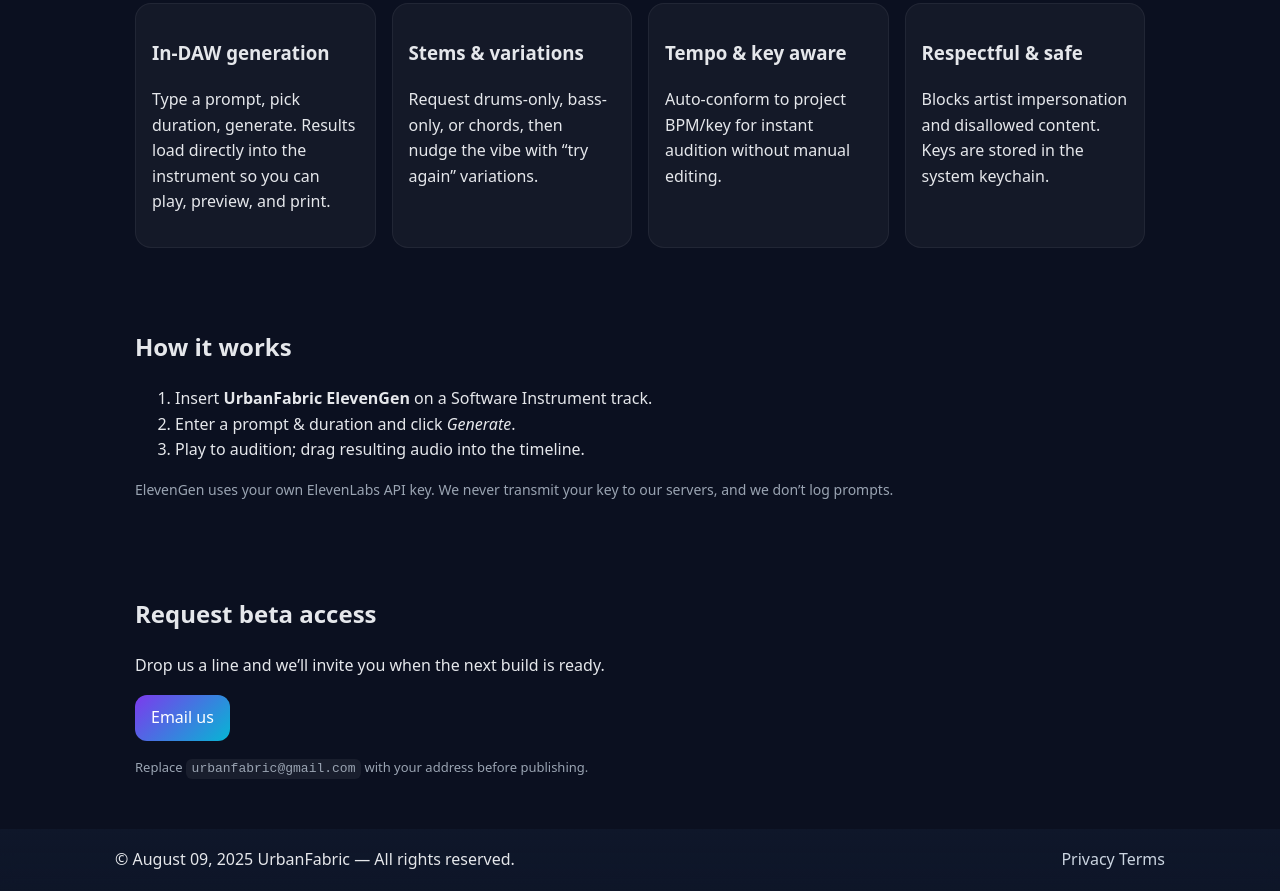
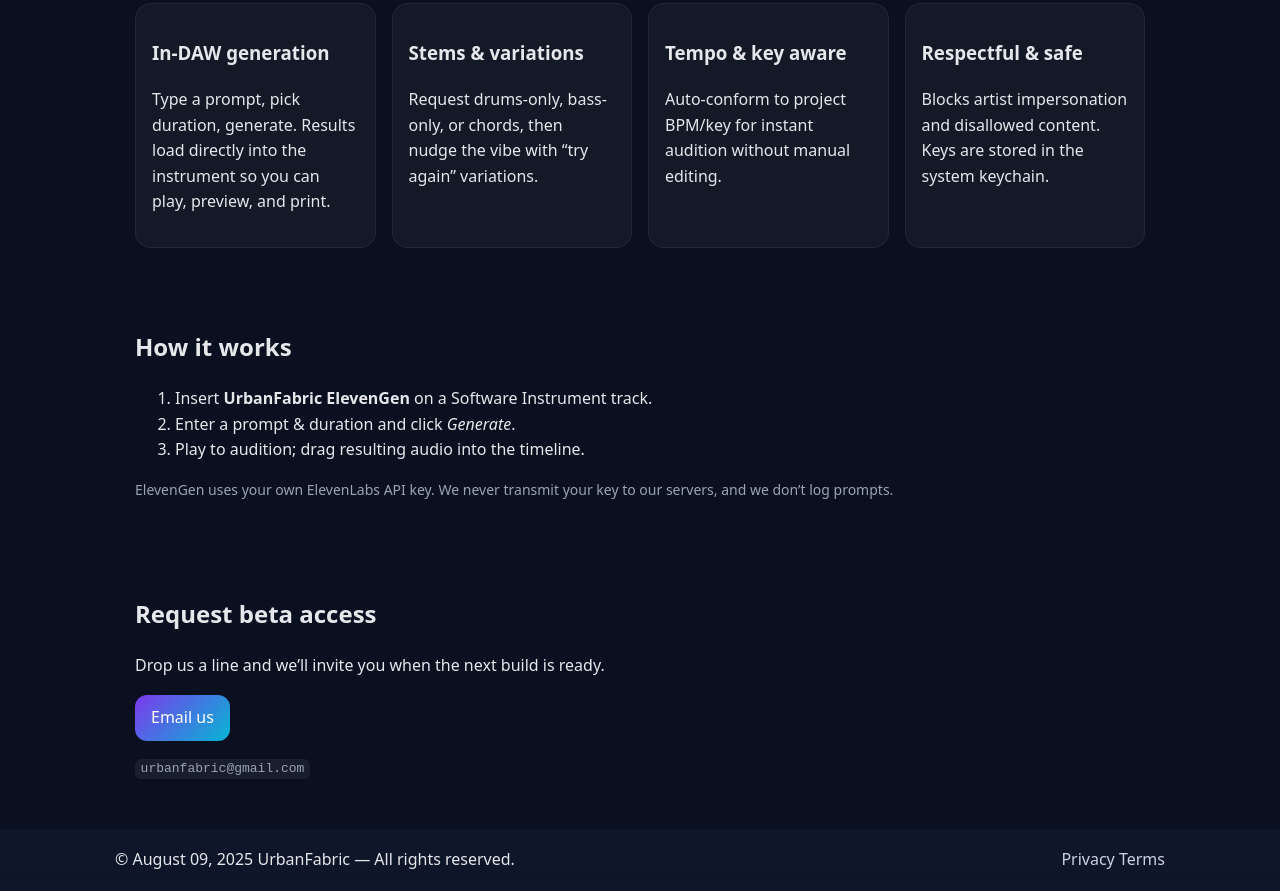
Before and after one commit to urbanfabric-music/urbanfabric-site, a plain HTML site: page index.html in a window 1280 px wide. Shown: the part 567-1458 px from the top of the page. Drawn offline with Linux system fonts and the light colour scheme.

Commit message:
Update index.html
updated email again.

```diff
--- a/index.html
+++ b/index.html
@@ -80,7 +80,7 @@
         <h2>Request beta access</h2>
         <p>Drop us a line and we’ll invite you when the next build is ready.</p>
         <p><a id="mailto" class="btn btn-primary" href="mailto:urbanfabric@gmail.com?subject=UrbanFabric%20ElevenGen%20Beta&body=Tell%20us%20how%20you%20plan%20to%20use%20it%20(e.g.%20Logic%20on%20macOS%2C%20social%20cues%2C%20practice%20tools)%2C%20and%20we%27ll%20add%20you%20to%20the%20list.">Email us</a></p>
-        <p class="muted">Replace <code>urbanfabric@gmail.com</code> with your address before publishing.</p>
+        <p class="muted"><code>urbanfabric@gmail.com</code></p>
       </div>
     </section>
   </main>
```
